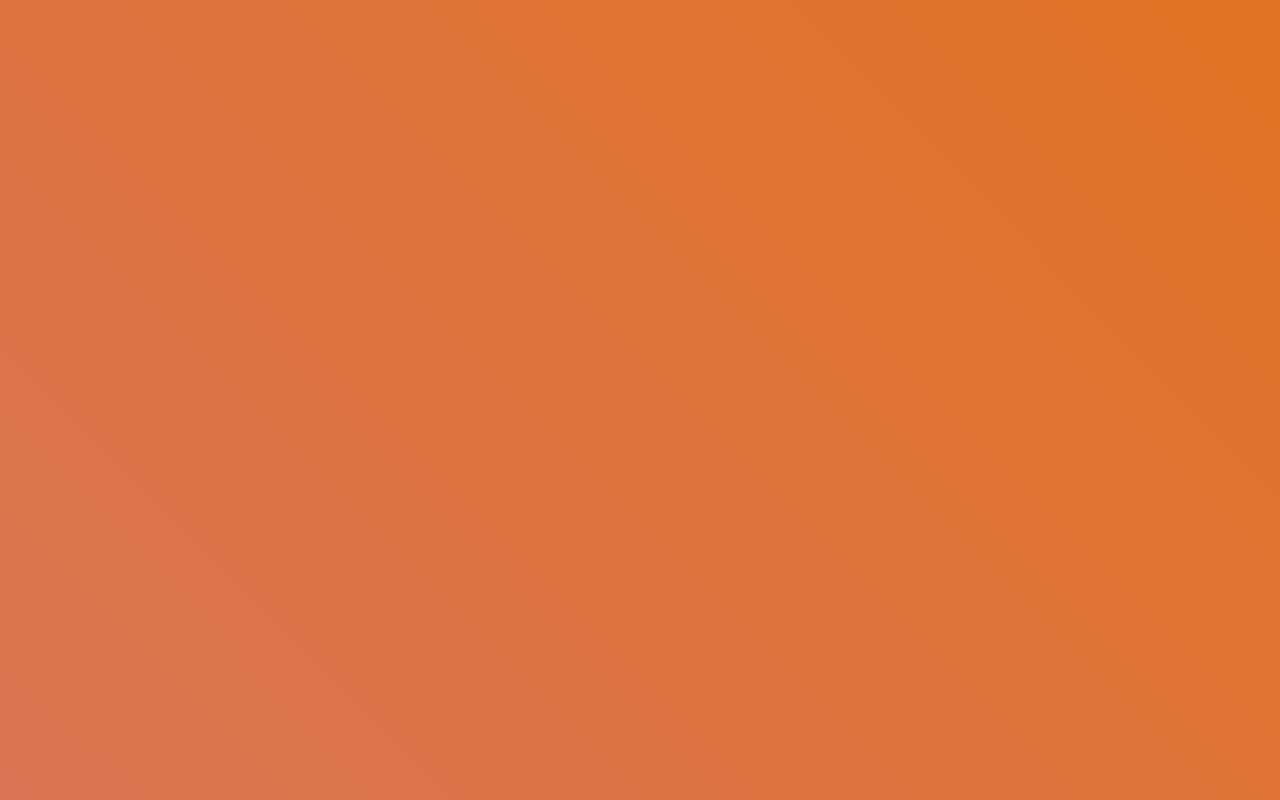
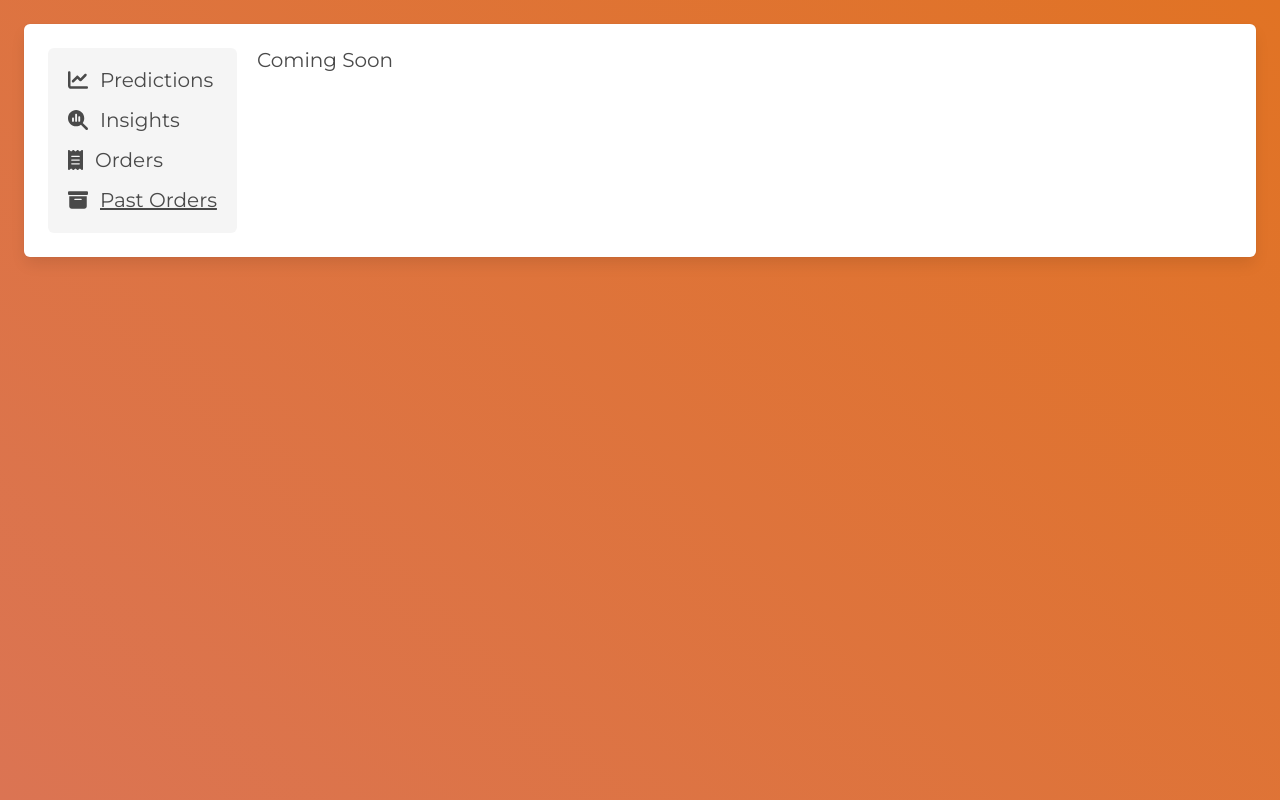
Before and after one commit to ayoda-app/Dashboard, a Vue app: page /past-orders in a window 1280 px wide. Before the commit this address had no page. Built offline with nearby package versions, Linux system fonts and the light colour scheme; what vue3-apexcharts would draw is missing.

Commit message:
reorganized routing

```diff
--- a/src/App.vue
+++ b/src/App.vue
@@ -1,12 +1,19 @@
 <script>
+import Navbar from "./components/elements/Navbar.vue";
 
 export default {
-  name: "App"
+  name: "App",
+  components: {
+    Navbar
+  }
 }
 </script>
 
 <template>
-  <router-view></router-view>
+  <main class="box m-5 p-5 is-flex is-flex-direction-row gap-20">
+        <Navbar />
+        <router-view></router-view>
+  </main>
 </template>
 
 <style src="vue-multiselect/dist/vue-multiselect.css"></style>
--- a/src/components/Dashboard/Dashboard.vue
+++ b/src/components/Dashboard/Dashboard.vue
@@ -1,6 +1,5 @@
 <script>
 import Graph from "./Graph";
-import Navbar from "./Navbar";
 import DashboardSettings from "./DashboardSettings";
 
 export default {
@@ -15,18 +14,14 @@ export default {
     },
     components: {
         Graph,
-        Navbar,
         DashboardSettings
     }
 };
 </script>
 
 <template>
-    <main class="box m-5 p-5 is-flex is-flex-direction-row gap-20">
-        <Navbar />
     <section>
         <h1 class="title has-text-orange">Ayoda Dashboard</h1>
-            <div v-if="$route.params.section === 'predictions'">
         <Graph
             :aggregateInterval="settings.aggregateInterval"
             :diagramType="settings.diagramType"
@@ -37,22 +32,5 @@ export default {
         />
         <br><br>
         <h1 class ="subtitle">The model is accurate within 24 orders on average</h1>
-            </div>
-            <div v-else-if="$route.params.section === 'insights'">
-                <Graph
-                    :aggregateInterval="settings.aggregateInterval"
-                    :diagramType="settings.diagramType"
-                />
-                <DashboardSettings
-                    v-model:aggregateInterval="settings.aggregateInterval"
-                    v-model:diagramType="settings.diagramType"
-                />
-                <br><br>
-                <h1 class ="subtitle">The Trend of Sales</h1>
-            </div>
-            <div v-else>
-                <h1 class="subtitle">Coming Soon</h1>
-            </div>
     </section>
-    </main>
 </template>
--- a/src/components/Dashboard/Navbar.vue
+++ b/src/components/elements/Navbar.vue
@@ -11,32 +11,32 @@ export default {
             m-0 has-background-light gap-15
         "
     >
-        <router-link to="/page/predictions" class="nav-option subtitle m-0 nowrap">
+        <router-link to="/predictions" class="nav-option subtitle m-0 nowrap">
             <font-awesome-icon :icon="['fas', 'chart-line']" />
             <label
                 class="ml-3"
-                :class="{ 'is-underlined': $route.params.section === 'predictions' }"
+                :class="{ 'is-underlined': $route.name === 'predictions' }"
             >Predictions</label>
         </router-link>
-        <router-link to="/page/insights" class="nav-option subtitle m-0 nowrap">
+        <router-link to="/insights" class="nav-option subtitle m-0 nowrap">
             <font-awesome-icon :icon="['fas', 'magnifying-glass-chart']" />
             <label
                 class="ml-3"
-                :class="{ 'is-underlined': $route.params.section === 'insights' }"
+                :class="{ 'is-underlined': $route.name === 'insights' }"
             >Insights</label>
         </router-link>
-        <router-link to="/page/orders" class="nav-option subtitle m-0 nowrap">
+        <router-link to="/orders" class="nav-option subtitle m-0 nowrap">
             <font-awesome-icon :icon="['fas', 'receipt']" />
             <label
                 class="ml-3"
-                :class="{ 'is-underlined': $route.params.section === 'orders' }"
+                :class="{ 'is-underlined': $route.name === 'orders' }"
             >Orders</label>
         </router-link>
-        <router-link to="/page/past-orders" class="nav-option subtitle m-0 nowrap">
+        <router-link to="/past-orders" class="nav-option subtitle m-0 nowrap">
             <font-awesome-icon :icon="['fas', 'box-archive']" />
             <label
                 class="ml-3"
-                :class="{ 'is-underlined': $route.params.section === 'past-orders' }"
+                :class="{ 'is-underlined': $route.name === 'past-orders' }"
             >Past Orders</label>
         </router-link>
     </nav>
--- /dev/null
+++ b/src/components/views/InsightsView.vue
@@ -0,0 +1,7 @@
+<script>
+export default {};
+</script>
+
+<template>
+    <h1 class="subtitle">Coming Soon</h1>
+</template>
--- /dev/null
+++ b/src/components/views/OrdersView.vue
@@ -0,0 +1,7 @@
+<script>
+export default {};
+</script>
+
+<template>
+    <h1 class="subtitle">Coming Soon</h1>
+</template>
--- /dev/null
+++ b/src/components/views/PastOrdersView.vue
@@ -0,0 +1,7 @@
+<script>
+export default {};
+</script>
+
+<template>
+    <h1 class="subtitle">Coming Soon</h1>
+</template>
--- a/src/router.js
+++ b/src/router.js
@@ -1,20 +1,41 @@
 import { createRouter, createWebHistory } from "vue-router";
-import DashboardView from "./components/views/DashboardView.vue";
+import PredictionsView from "./components/views/PredictionsView.vue";
+import InsightsView from "./components/views/InsightsView.vue";
+import OrdersView from "./components/views/OrdersView.vue";
+import PastOrdersView from "./components/views/PastOrdersView.vue";
 
 const routes = [
     {
         path: "/",
-        redirect: "/page/predictions"
+        redirect: "/predictions"
     },
     {
-        path: "/page/:section",
-        component: DashboardView
-    }
+        name: "predictions",
+        path: "/predictions",
+        component: PredictionsView
+    },
+    {
+        name: "insights",
+        path: "/insights",
+        component: InsightsView
+    },
+    {
+        name: "orders",
+        path: "/orders",
+        component: OrdersView
+    },
+    {
+        name: "past-orders",
+        path: "/past-orders",
+        component: PastOrdersView
+    },
 ]
 
 const router = createRouter({
-  history: createWebHistory(
-    process.env.NODE_ENV === "production" ? "/Dashboard/" : "/"
+  history: (
+    process.env.NODE_ENV === "production"
+        ? createWebHistory("/Dashboard/")
+        : createWebHistory()
   ),
   routes,
 })
```
Also changed, not shown: src/components/views/PredictionsView.vue (renamed from src/components/views/DashboardView.vue). Lines whose indentation alone changed are shown as unchanged.
